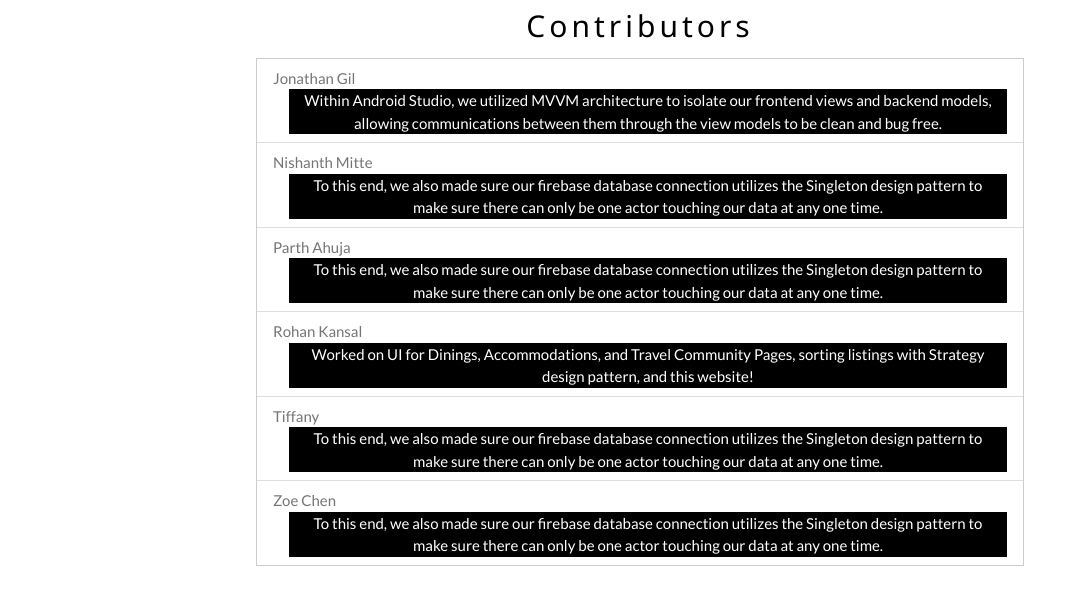
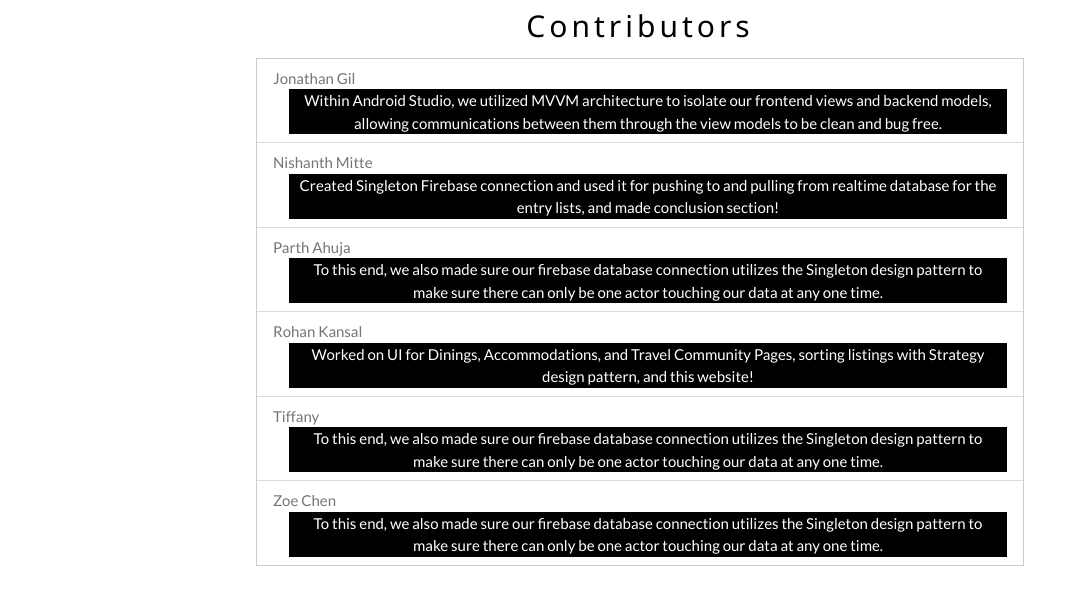
Before and after one commit to n-m-gitrepos/n-m-gitrepos.github.io, a plain HTML site: page index.html in a window 1280 px wide. Shown: the part 4176-4789 px from the top of the page, without its empty margins (0-1087 px from the left). Drawn offline with nearby package versions, Linux system fonts and the light colour scheme.

Commit message:
added nishanth contribution

```diff
--- a/index.html
+++ b/index.html
@@ -208,7 +208,7 @@ body {font-family: "Lato", sans-serif}
 
       <ul class="w3-ul w3-border w3-white w3-text-grey">
         <li class="w3-padding">Jonathan Gil <span class="w3-tag w3-margin-left">Within Android Studio, we utilized MVVM architecture to isolate our frontend views and backend models, allowing communications between them through the view models to be clean and bug free. </span></li>
-        <li class="w3-padding">Nishanth Mitte <span class="w3-tag w3-margin-left">To this end, we also made sure our firebase database connection utilizes the Singleton design pattern to make sure there can only be one actor touching our data at any one time. </span></li>
+        <li class="w3-padding">Nishanth Mitte <span class="w3-tag w3-margin-left">Created Singleton Firebase connection and used it for pushing to and pulling from realtime database for the entry lists, and made conclusion section!</span></li>
         <li class="w3-padding">Parth Ahuja <span class="w3-tag w3-margin-left">To this end, we also made sure our firebase database connection utilizes the Singleton design pattern to make sure there can only be one actor touching our data at any one time. </span></li>
         <li class="w3-padding">Rohan Kansal <span class="w3-tag w3-margin-left"> Worked on UI for Dinings, Accommodations, and Travel Community Pages, sorting listings with Strategy design pattern, and this website! </span></li>
         <li class="w3-padding">Tiffany  <span class="w3-tag w3-margin-left">To this end, we also made sure our firebase database connection utilizes the Singleton design pattern to make sure there can only be one actor touching our data at any one time. </span></li>
```
